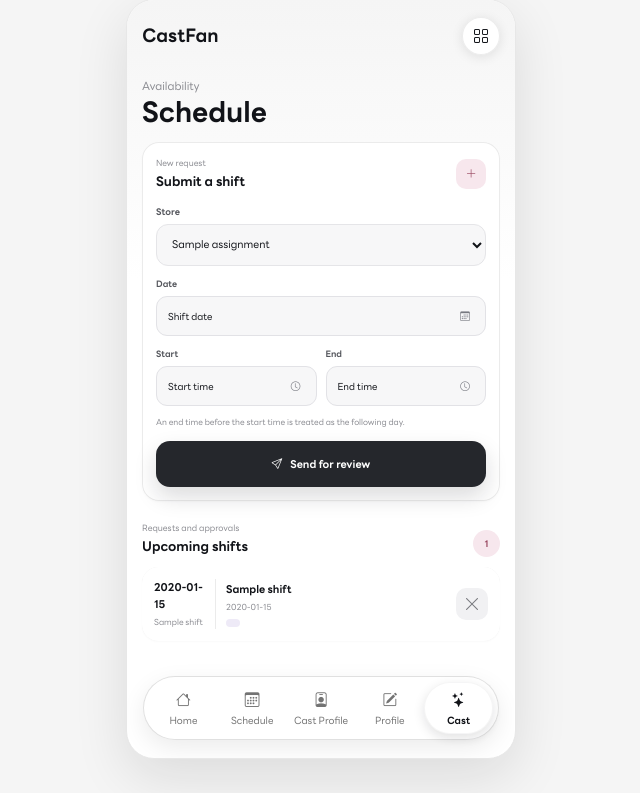
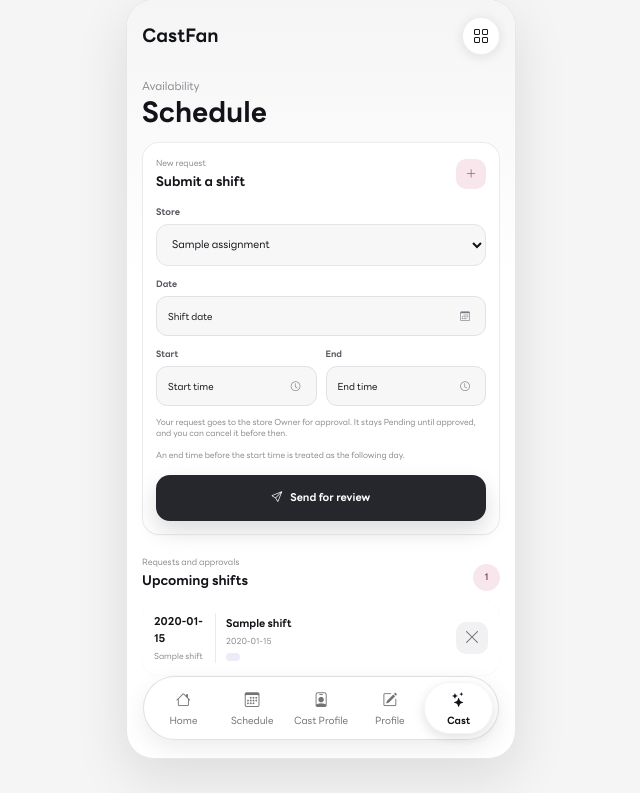
Before and after one commit to XerflyzDev/CastFan-System, a Spring app: template src/main/resources/templates/cast/schedule.html in a window 1280 px wide. Shown: the part 35-828 px from the top of the page, without its empty margins (319-959 px from the left). Run offline with Thymeleaf, Linux system fonts and the light colour scheme; the template is opened without the code that fills it: most values are stand-ins (such as "Sample title", 1, 10 or a date in 2020); data that the repository does not hold is empty; some of the project's set-up classes (security, data sources, template engines, error pages and the like) are left out, and stand-ins take their place; database files in the repository are not loaded.

Commit message:
fix: clarify Send for review goes to store Owner and show pending confirmation

```diff
--- a/src/main/resources/templates/cast/schedule.html
+++ b/src/main/resources/templates/cast/schedule.html
@@ -19,7 +19,7 @@
             <div class="top-actions"><a class="wordmark" th:href="@{/cast}">CastFan</a><a class="round-button" th:href="@{/cast}" aria-label="Back to dashboard" title="Dashboard"><i class="bi bi-grid" aria-hidden="true"></i></a></div>
             <header class="cast-heading"><p>Availability</p><h1>Schedule</h1></header>
 
-            <div class="inline-alert success" th:if="${param.submitted}" role="status"><i class="bi bi-check-circle" aria-hidden="true"></i>Shift submitted for Owner review.</div>
+            <div class="inline-alert success" th:if="${param.submitted}" role="status"><i class="bi bi-check-circle" aria-hidden="true"></i>Shift request sent. Pending approval from the store Owner.</div>
             <div class="inline-alert neutral" th:if="${param.cancelled}" role="status"><i class="bi bi-info-circle" aria-hidden="true"></i>Shift cancelled.</div>
             <div class="inline-alert error" th:if="${param.error}" role="alert"><i class="bi bi-exclamation-circle" aria-hidden="true"></i><span th:text="${param.error}">Unable to update shift.</span></div>
 
@@ -33,6 +33,7 @@
                         <div class="picker-form-field"><span class="picker-field-label">Start</span><div data-picker-host><input type="time" th:field="*{startsAt}" required data-picker-time data-picker-label="Start time"></div><small class="field-error" th:if="${#fields.hasErrors('startsAt')}" th:errors="*{startsAt}">Start error</small></div>
                         <div class="picker-form-field"><span class="picker-field-label">End</span><div data-picker-host><input type="time" th:field="*{endsAt}" required data-picker-time data-picker-label="End time"></div><small class="field-error" th:if="${#fields.hasErrors('endsAt')}" th:errors="*{endsAt}">End error</small></div>
                     </div>
+                    <small class="form-note">Your request goes to the store Owner for approval. It stays Pending until approved, and you can cancel it before then.</small>
                     <small class="form-note">An end time before the start time is treated as the following day.</small>
                     <button class="primary-action form-submit" type="submit" th:disabled="${workspace.assignments.empty}"><i class="bi bi-send" aria-hidden="true"></i><span>Send for review</span></button>
                 </form>
```
